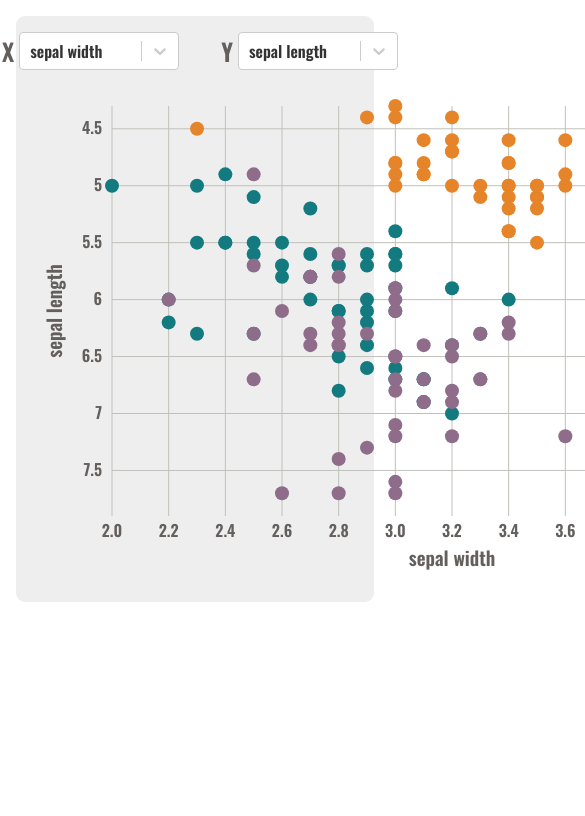
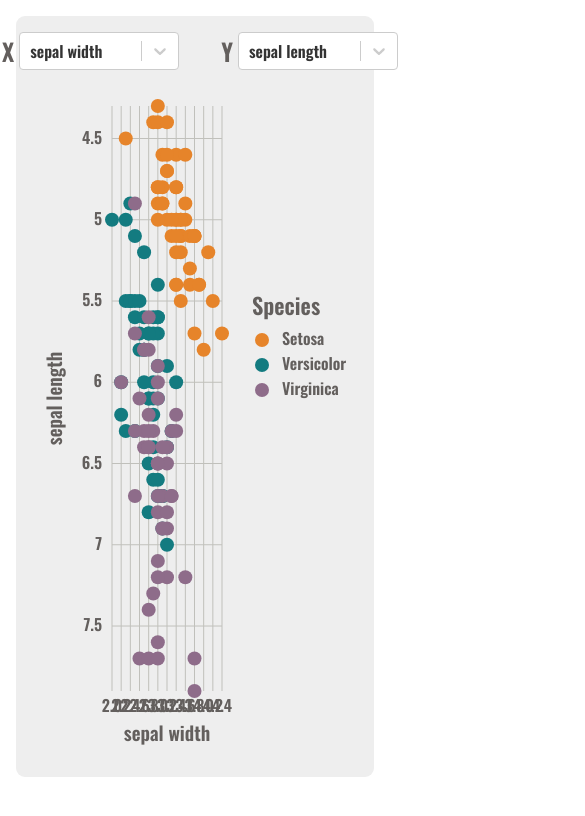
Before and after one commit to pesalu/sample-scatter-plot-d3-react, a React (Create React App) app: page / in a window 390 px wide. Shown: the top 816 px of the page, 585 px wide, since content can reach past the window. Built offline with nearby package versions, Linux system fonts and the light colour scheme.

Commit message:
Wrapped plot with menu inside of a responsive container

```diff
--- a/src/App.js
+++ b/src/App.js
@@ -1,5 +1,9 @@
+import { useEffect, useRef, useState } from "react";
 import "./App.css";
-import IrisDataScatterPlotDemo from "./components/iris-data-scatter-plot-demo/IrisDataScatterPlotDemo";
+// import IrisDataScatterPlotDemo from "./components/iris-data-scatter-plot-demo/IrisDataScatterPlotDemo";
+import ResponsivePlotContainer from "./components/PlotContainer";
 
-const App = () => <IrisDataScatterPlotDemo />;
+const App = () => {
+  return <ResponsivePlotContainer />;
+};
 export default App;
--- /dev/null
+++ b/src/components/PlotContainer.js
@@ -0,0 +1,29 @@
+import { useEffect, useRef, useState } from "react";
+import IrisDataScatterPlotDemo from "./iris-data-scatter-plot-demo/IrisDataScatterPlotDemo";
+
+const ResponsivePlotContainer = () => {
+  let svgContainer = useRef();
+  const [width, setWidth] = useState();
+  const [height, setHeight] = useState();
+
+  const getSvgContainerSize = () => {
+    const newWidth = svgContainer.current.clientWidth;
+    setWidth(newWidth);
+
+    const newHeight = svgContainer.current.clientHeight;
+    setHeight(newHeight);
+  };
+
+  useEffect(() => {
+    getSvgContainerSize();
+    window.addEventListener("resize", getSvgContainerSize);
+    return () => window.removeEventListener("resize", getSvgContainerSize);
+  }, []);
+
+  return (
+    <div ref={svgContainer} style={{ height: "80vh" }}>
+      <IrisDataScatterPlotDemo width={width} height={height} />
+    </div>
+  );
+};
+export default ResponsivePlotContainer;
--- a/src/components/iris-data-scatter-plot-demo/IrisDataScatterPlotDemo.js
+++ b/src/components/iris-data-scatter-plot-demo/IrisDataScatterPlotDemo.js
@@ -1,22 +1,27 @@
 import { scaleLinear, extent, format, scaleOrdinal, select, color } from "d3";
 import { useData } from "./useData";
 import { DropdownMenu } from "../dropdown-menu/DropdownMenu";
-import { useState } from "react";
+import { useState, useRef, useEffect } from "react";
 
 import styles from "./MenusContainer.module.css";
 import { ScatterPlot } from "../scatter-plot/ScatterPlot";
 
-const aspectRatio = 960 / 500;
-export const height = 500;
-export const width = height * aspectRatio;
-export const margin = { top: 20, right: 200, bottom: 70, left: 80 };
-export const innerHeight = height - margin.top - margin.bottom;
-export const innerWidth = width - margin.left - margin.right;
+const colorLegendLabel = "Species";
+const initialXAttribute = "sepal.width";
+const initialYAttribute = "sepal.length";
 
+function IrisDataScatterPlotDemo({ width, height }) {
+  // const aspectRatio = 960 / 500;
+
+  // let aspectRatio = width / height;
+  const margin = { top: 20, right: 200, bottom: 70, left: 80 };
+  const innerHeight = height - margin.top - margin.bottom;
+  const innerWidth = width - margin.left - margin.right;
+
+  // aspectRatio,
   const plotConfiguration = {
-  aspectRatio,
     height,
-  width: height * aspectRatio,
+    width,
     margin,
     innerHeight,
     innerWidth,
@@ -27,11 +32,6 @@ const plotConfiguration = {
     fadeOpacity: 0.5,
   };
 
-const colorLegendLabel = "Species";
-const initialXAttribute = "sepal.width";
-const initialYAttribute = "sepal.length";
-
-function IrisDataScatterPlotDemo() {
   const data = useData();
 
   const [xAttribute, setXAttribute] = useState(initialXAttribute);
@@ -99,6 +99,7 @@ function IrisDataScatterPlotDemo() {
         />
       </div>
 
+      {/* <div ref={svgContainer} style={{ height: "70vh" }}> */}
       <ScatterPlot
         data={data}
         xValue={xValue}
@@ -119,6 +120,7 @@ function IrisDataScatterPlotDemo() {
         hoveredDatapoint={hoveredDatapoint}
         plotConfiguration={plotConfiguration}
       ></ScatterPlot>
+      {/* </div> */}
     </div>
   );
 }
```
Lines whose indentation alone changed are shown as unchanged.
